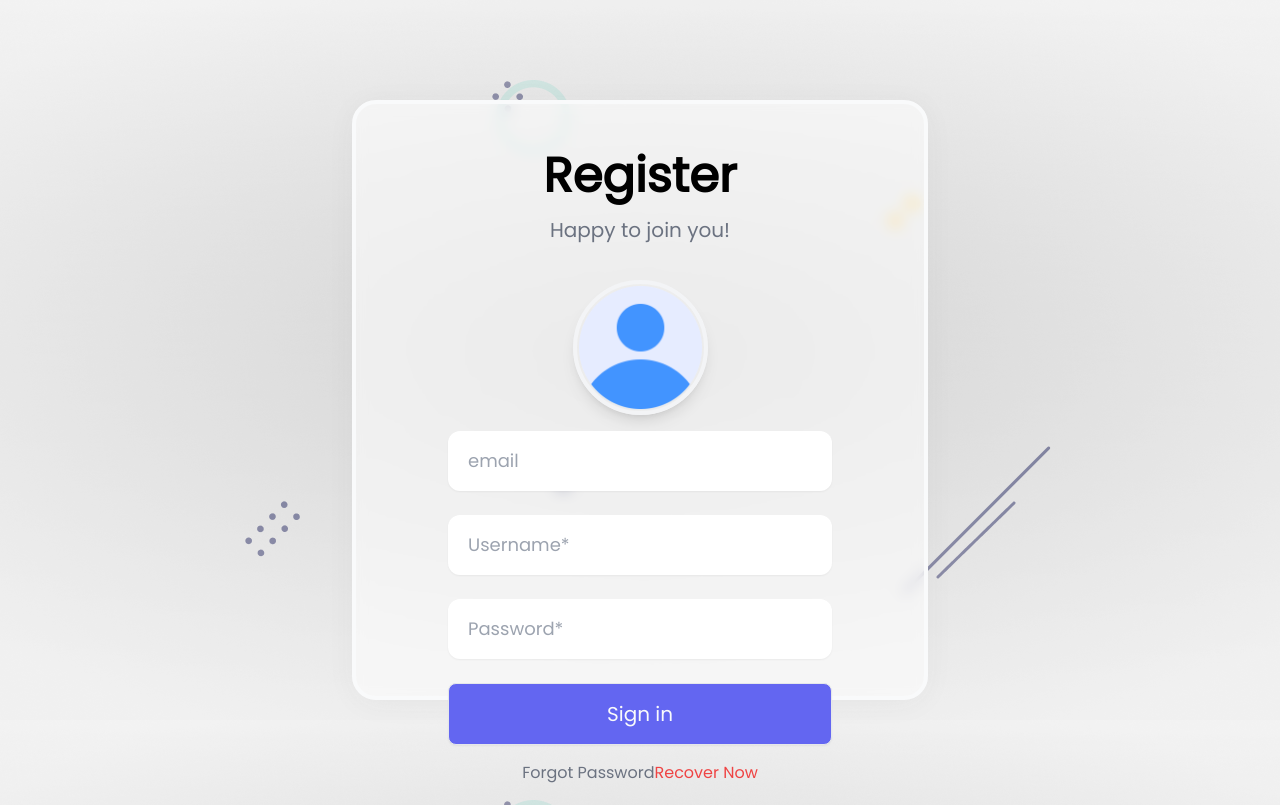
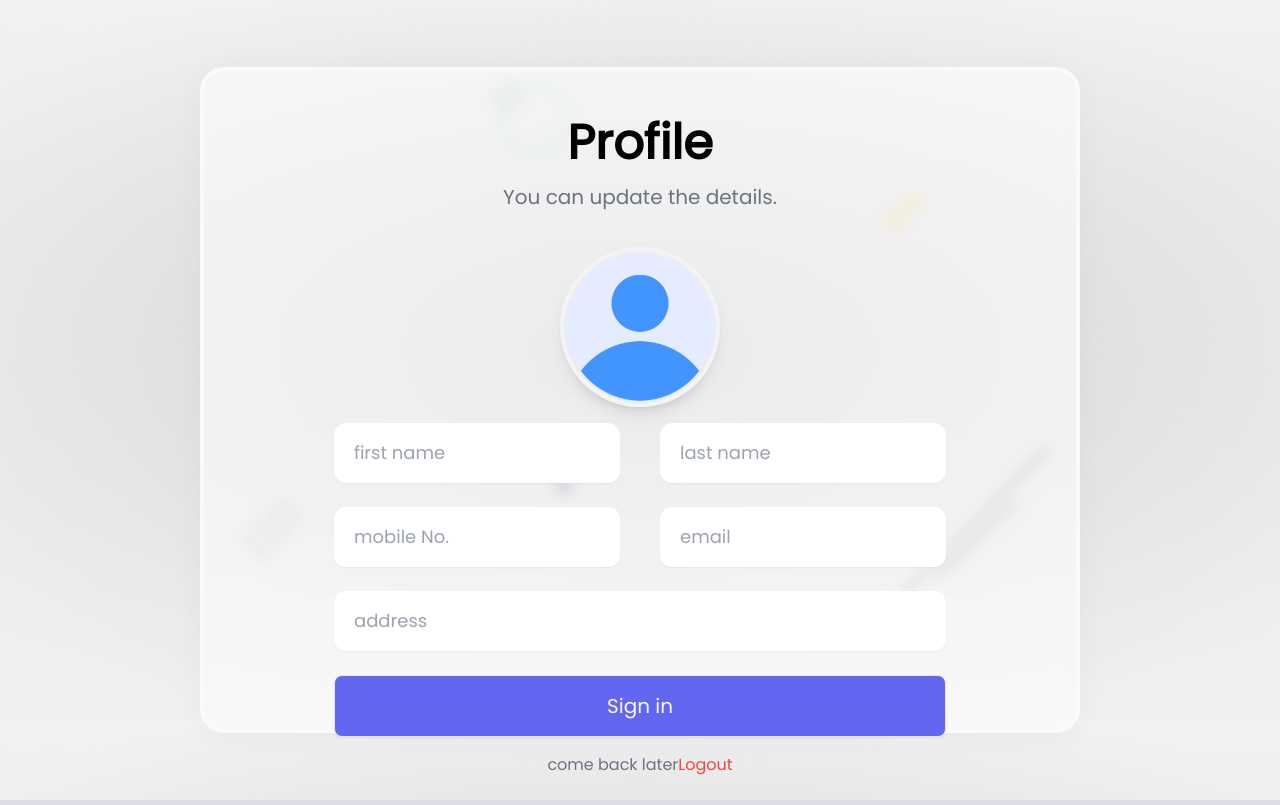
Before and after one commit to BalogunVictor/login_app-Frontend, a React (Create React App) app: page /profile in a window 1280 px wide. Built offline with nearby package versions, Linux system fonts and the light colour scheme.

Commit message:
pages UI

```diff
--- a/src/component/Profile.js
+++ b/src/component/Profile.js
@@ -4,19 +4,22 @@ import { Toaster } from "react-hot-toast";
 import { Link } from "react-router-dom";
 import avatar from "../assets/profile.png";
 import convertToBase64 from "../helper/convert";
-import { registerValidations } from "../helper/validate";
+import { profileValidate } from "../helper/validate";
 import styles from "../styles/Username.module.css";
+import extend from "../styles/Profile.module.css";
 
 const Profile = () => {
   const [file, setFile] = useState();
 
   const formik = useFormik({
     initialValues: {
+      firstName: "",
+      lastName: "",
       email: "",
-      username: "",
-      password: "",
+      address: "",
+      mobile: "",
     },
-    validate: registerValidations,
+    validate: profileValidate,
     validateOnBlur: false,
     validateOnChange: false,
     onSubmit: async (values) => {
@@ -37,13 +40,13 @@ const Profile = () => {
 
       <div className="flex justify-center items-center h-screen">
         <div
-          className={styles.glass}
+          className={`${styles.glass} ${extend.glass}`}
           style={{ width: "45%", paddingTop: "3em" }}
         >
           <div className="title flex flex-col items-center">
-            <h4 className="text-5xl font-bold">Register</h4>
+            <h4 className="text-5xl font-bold">Profile</h4>
             <span className="py-4 text-xl w-2/3 text-center text-gray-500">
-              Happy to join you!
+              You can update the details.
             </span>
           </div>
 
@@ -52,7 +55,7 @@ const Profile = () => {
               <label htmlFor="profile">
                 <img
                   src={file || avatar}
-                  className={styles.profile_img}
+                  className={`${styles.profile_img} ${extend.profile_img}`}
                   alt="avatar"
                 />
               </label>
@@ -65,23 +68,41 @@ const Profile = () => {
             </div>
 
             <div className="textbox flex flex-col items-center gap-6">
+              <div className="name flex w-3/4 gap-10">
+                <input
+                  {...formik.getFieldProps("firstName")}
+                  className={`${styles.textbox} ${extend.textbox}`}
+                  type="text"
+                  placeholder="first name"
+                />
+                <input
+                  {...formik.getFieldProps("lastName")}
+                  className={`${styles.textbox} ${extend.textbox}`}
+                  type="text"
+                  placeholder="last name"
+                />
+              </div>
+
+              <div className="name flex w-3/4 gap-10">
+                <input
+                  {...formik.getFieldProps("mobile")}
+                  className={`${styles.textbox} ${extend.textbox}`}
+                  type="text"
+                  placeholder="mobile No."
+                />
+                <input
+                  {...formik.getFieldProps("email")}
+                  className={`${styles.textbox} ${extend.textbox}`}
+                  type="text"
+                  placeholder="email"
+                />
+              </div>
+
               <input
-                {...formik.getFieldProps("email")}
-                className={styles.textbox}
+                {...formik.getFieldProps("address")}
+                className={`${styles.textbox} ${extend.textbox}`}
                 type="text"
-                placeholder="email"
-              />
-              <input
-                {...formik.getFieldProps("username")}
-                className={styles.textbox}
-                type="text "
-                placeholder="Username*"
-              />
-              <input
-                {...formik.getFieldProps("password")}
-                className={styles.textbox}
-                type="password"
-                placeholder="Password*"
+                placeholder="address"
               />
               <button className={styles.btn} type="submit">
                 Sign in
@@ -90,9 +111,9 @@ const Profile = () => {
 
             <div className="text-center py-4">
               <span className="text-gray-500">
-                Forgot Password
+                come back later
                 <Link className="text-red-500" to="/recovery">
-                  Recover Now
+                  Logout
                 </Link>
               </span>
             </div>
--- a/src/helper/validate.js
+++ b/src/helper/validate.js
@@ -30,6 +30,13 @@ export async function registerValidations(values) {
   passwordVerify(errors, values);
   emailVerify(errors, values);
 
+  return errors;
+}
+
+/* validate profile page */
+
+export async function profileValidate(values) {
+  const errors = emailVerify({}, values);
   return errors;
 }
 
--- /dev/null
+++ b/src/styles/Profile.module.css
@@ -0,0 +1,11 @@
+.glass {
+  @apply h-5/6 w-5/6;
+}
+
+.profile_img {
+  @apply w-40 cursor-pointer;
+}
+
+.textbox {
+  @apply w-3/4;
+}
```
Also changed, not shown: 2 other files (tests, documents, lock files or other folders).
